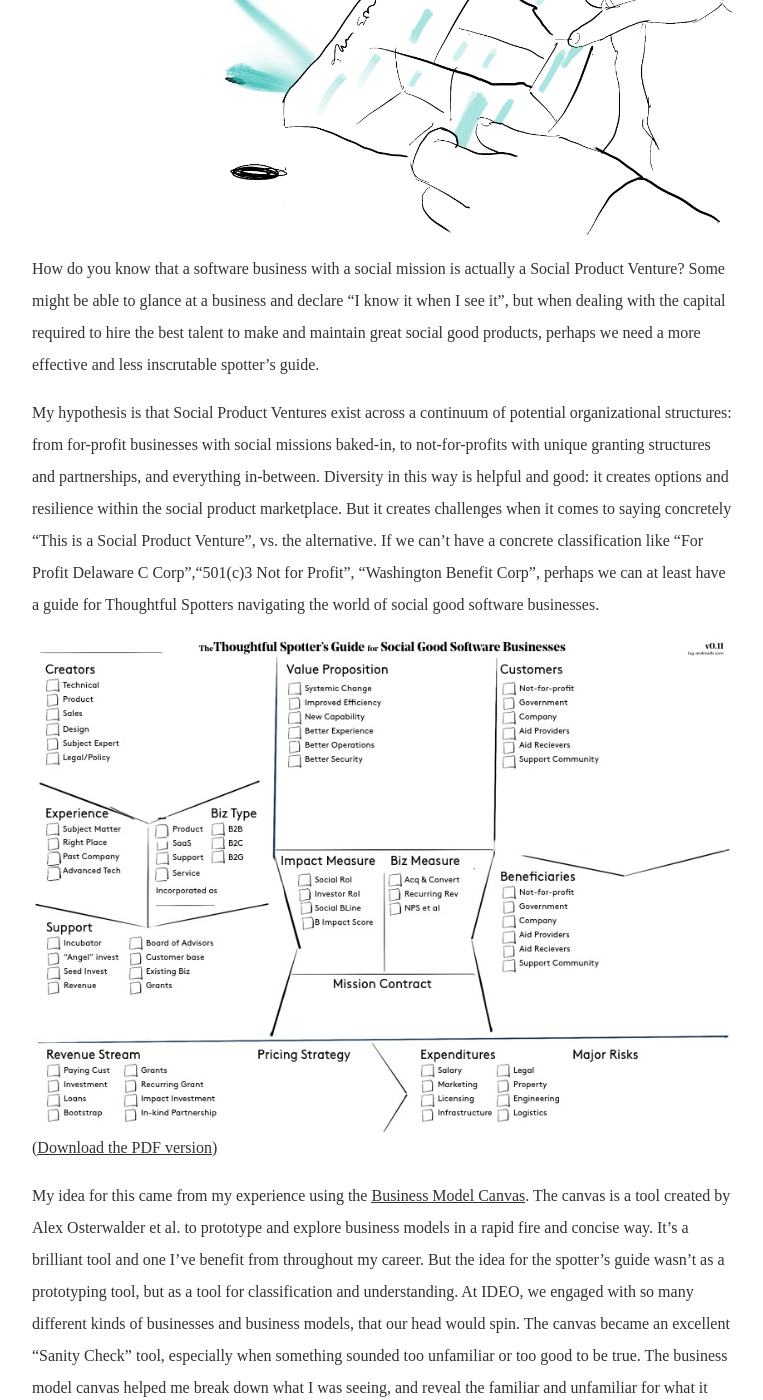
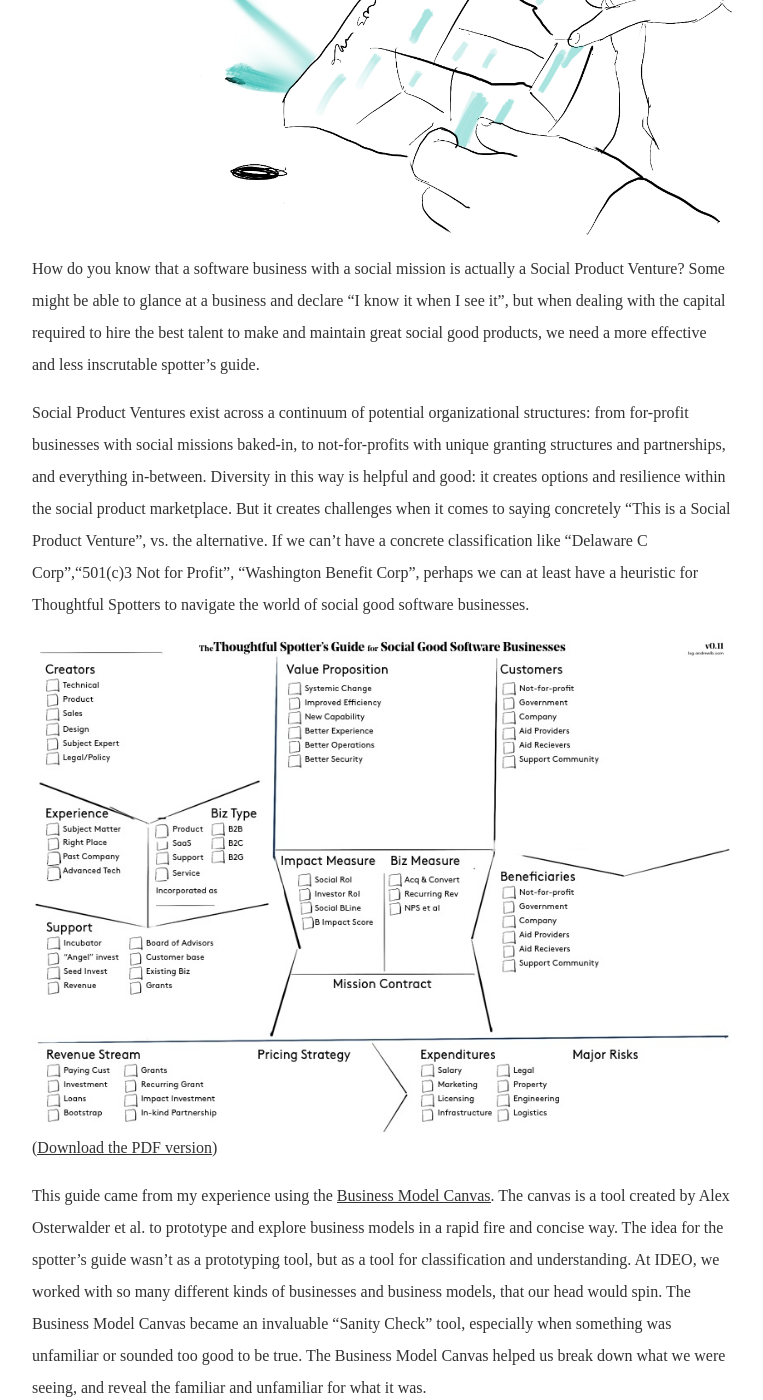
Before and after one commit to readywater/log.andrewlb.com, a Jekyll site: the page built from _posts/2017-07-10-spottersguide.md, in a window 1280 px wide and 1400 px high, scrolled down 490 px. Shown: the whole window, without its empty margins (258-1021 px from the left). Built offline with Jekyll 4.4.1, drawn with Linux system fonts in a browser that asks for light colours; some web fonts are replaced; comment, search, counter and statistics services are not loaded; some of the changed text lies outside the part shown.

Commit message:
Edit of most recent post

```diff
--- a/_posts/2017-07-10-spottersguide.md
+++ b/_posts/2017-07-10-spottersguide.md
@@ -8,35 +8,35 @@
 image: '/images/posts/20170710-spotter.jpg'
 ---
 
-How do you know that a software business with a social mission is actually a Social Product Venture? Some might be able to glance at a business and declare “I know it when I see it”, but when dealing with the capital required to hire the best talent to make and maintain great social good products, perhaps we need a more effective and less inscrutable spotter’s guide.
+How do you know that a software business with a social mission is actually a Social Product Venture? Some might be able to glance at a business and declare “I know it when I see it”, but when dealing with the capital required to hire the best talent to make and maintain great social good products, we need a more effective and less inscrutable spotter’s guide.
 
-My hypothesis is that Social Product Ventures exist across a continuum of potential organizational structures: from for-profit businesses with social missions baked-in, to not-for-profits with unique granting structures and partnerships, and everything in-between. Diversity in this way is helpful and good: it creates options and resilience within the social product marketplace. But it creates challenges when it comes to saying concretely “This is a Social Product Venture”, vs. the alternative. If we can’t have a concrete classification like “For Profit Delaware C Corp”,“501(c)3 Not for Profit”, “Washington Benefit Corp”, perhaps we can at least have a guide for Thoughtful Spotters navigating the world of social good software businesses.
+Social Product Ventures exist across a continuum of potential organizational structures: from for-profit businesses with social missions baked-in, to not-for-profits with unique granting structures and partnerships, and everything in-between. Diversity in this way is helpful and good: it creates options and resilience within the social product marketplace. But it creates challenges when it comes to saying concretely “This is a Social Product Venture”, vs. the alternative. If we can’t have a concrete classification like “Delaware C Corp”,“501(c)3 Not for Profit”, “Washington Benefit Corp”, perhaps we can at least have a heuristic for Thoughtful Spotters to navigate the world of social good software businesses.
 
 ![SPV Spotter Guide]({{ site.url }}/images/posts/20170710-spottersguide.jpg)
 ([Download the PDF version]({{ site.url }}/assets/v011spotter.pdf))
 
-My idea for this came from my experience using the [Business Model Canvas](https://strategyzer.com/canvas/business-model-canvas). The canvas is a tool created by Alex Osterwalder et al. to prototype and explore business models in a rapid fire and concise way. It’s a brilliant tool and one I’ve benefit from throughout my career. But the idea for the spotter’s guide wasn’t as a prototyping tool, but as a tool for classification and understanding. At IDEO, we engaged with so many different kinds of businesses and business models, that our head would spin. The canvas became an excellent “Sanity Check” tool, especially when something sounded too unfamiliar or too good to be true. The business model canvas helped me break down what I was seeing, and reveal the familiar and unfamiliar for what it was.
+This guide came from my experience using the [Business Model Canvas](https://strategyzer.com/canvas/business-model-canvas). The canvas is a tool created by Alex Osterwalder et al. to prototype and explore business models in a rapid fire and concise way. The idea for the spotter’s guide wasn’t as a prototyping tool, but as a tool for classification and understanding. At IDEO, we worked with so many different kinds of businesses and business models, that our head would spin. The Business Model Canvas became an invaluable “Sanity Check” tool, especially when something was unfamiliar or sounded too good to be true. The Business Model Canvas helped us break down what we were seeing, and reveal the familiar and unfamiliar for what it was.
 
 In looking at Social Product Ventures, this Sanity Check has become incredibly important. Many for-profit businesses espouse a social mission or vision for changing the world, but ultimately have nothing organizationally in place to support that mission. Likewise, many not-for-profits talk about technology and product innovation, but have no mechanisms in place to support actual product development and infrastructure. To start making sense of these, I borrowed from the business model canvas and broke down the three verticals that I think are most important:
 
-- *Organization* (creators, experience, business type, and support),
+- *Organization* (Creators, experience, business type, and support),
 - *Thesis* (Value proposition, metrics, and social contract),
 - *Customers* (Customers who pay, and Beneficiaries who benefit).
-- And *Financials* in the form of revenue streams and expenditures service as a baseline for analysis.
+- And *Financials* in summary (revenue streams, pricing model, expenditures, and key risks)
 
-Each section has a series of checklists that are common points I keep encountering in my interviews with social product founders. For example, a product team almost always has a Technical person, a Designer, and Product person. In the social venture space, a legal/policy person might also be a subject matter expert, and the Product person is often tied to sales.
+Each section has a series of checklists with points I keep encountering in my interviews with social product founders. For example, a product team almost always has a Technical person, a Designer, and Product person. In the social venture space, a legal/policy person might also be a subject matter expert, and the Product person is often tied to sales.
 
-Some sections don’t have checklists because they are too diverse, or unique to that market. For example, “Pricing Strategies” could be a checklist if it is a Software-as-a-Service business, but when navigating the relationship between Customer and Beneficiaries, there is often a unique proposition. For example, in the Electronic Health Record space, EHR systems were often priced according to federal funding for “Meaningful Use” dollars, and not market demand per-se.
+Some sections don’t have checklists because they are too diverse, or unique to that market. “Pricing Strategies” could be a checklist if it is a Software-as-a-Service business, but when navigating the relationship between Customer and Beneficiaries, there is often a unique proposition. For example, in the Electronic Health Record space, EHR systems were often priced according to federal funding for “Meaningful Use” dollars, and not market demand per-se.
 
 **Organizations** is broken down into Creators, Experience, Business Type, and Support.
-- Creators are the founding and current team. Where possible, I try to write who is what next to each checkmark, and often early stage businesses will have one person filling multiple roles.
+- Creators are the founding and core team. Where possible, I try to write who is what next to each checkmark, and often early stage businesses will have one person filling multiple roles.
 - Experience relates to the founding team’s experience leading into the business. This is often a secret sauce that can hint at the potential for success.
 - Biz Type is the type of organization and core model, which is a bit more static and foundational. Where possible, you can also list the type of incorporation.
 
 **Thesis** relates to the core principal and world view of the business, broken down into the Value Proposition, how that value is measured, and what I’ve called the Mission Contract.
 - Value Propositions can be defined in many ways. I’ve laid out a few examples that are common in the social good space, which are often simply improving on existing processes. A “Systemic Change” value proposition might be a [Grameen Bank](https://en.wikipedia.org/wiki/Grameen_Bank), an “Improved Efficiency” might by a [Turbotax-like tool for a terrible bureaucratic system](https://upsolve.org/),  and a “New Capability” might be [Food Stamp balances over text message](http://splash.codeforamerica.org/balance/english/ak/).
-- Metrics are split into Social measures and Business measures. Traditional business measures like Customer Acquisitions and Conversions, various measures of Recurring Revenue, and similar are vital for social good businesses to track. It becomes more challenging with Social Impact measures, such as Social ROI. There are great tools like [Sinzer.org] that have frameworks for tracking and development these metrics, and I will be developing a tool to help social product ventures define their success metrics
-- The Mission Contract is a concrete list of things that enshrines and protects the social mission of the business. The might be on the far end of incorporating as a Not-For-Profit or B. Corp, or seeking mission-oriented Venture funding, or establishing an advisory board for community representatives
+- Metrics are split into Social measures and Business measures. Traditional business measures like Customer Acquisitions and Conversions, various measures of Recurring Revenue, and similar are vital for social good businesses to track. It becomes more challenging with Social Impact measures, such as Social ROI. There are great tools like [Sinzer.org] that have frameworks for tracking and development these metrics, and I will be developing a tool to help Social Product Ventures explore and define their own success metrics
+- The Mission Contract is a key section with a concrete list of things that enshrines and protects the social mission of the business. The might be on the far end of incorporating as a Not-For-Profit or B. Corp, or seeking mission-oriented Venture funding, or establishing an advisory board for community representatives. If this comes up short, you may not be looking at a Social Product Venture.
 
 **Customers** are the general mix of customers, users, and beneficiaries. I’ve specifically not put User in this category, as that categorization is often more nuanced that checkmarks can fill.
 - Customers are anyone who is paying for the product. This might be a Not-For-Profit, an aid provider like a legal aid clinic, a company like Kickstarter looking to track its B.corp status with a B2B social impact tool, or a user who is a direct aid seeker AND paying for the product somehow.
@@ -45,9 +45,9 @@
 **Financials** are heavily abstracted, and are mostly a tool to drive more specific questions. They capture Revenue Stream and Pricing Strategy, as well as Expenditures and Major Risks
 - Revenue Stream is anything that is bringing in resources with a monetary value (at this point). This can be investment, grants, in-kind partnerships, high-value volunteer hours, etc.
 - Pricing Strategy is how the business makes money through its product or service. It might be a yearly licensing fee, it might be tied to a federal funding policy, it might be a per-user usage fee, or a filing fee. Every business has to find the pricing strategy that fits its model and mission, so expect massive variation here.
-- Expenditures are the primary drains to the bank account. For software businesses, this is almost always salary and–at-scale–infrastructure. But there might be additional expenditures too, such as licensing, legal fees, property, or logistics.
+- Expenditures are the primary drains to your accounts. For software businesses, this is almost always salary and–at-scale–infrastructure. But there might be additional expenditures too, such as licensing, legal fees, property, or logistics.
 - Major Risks are the big existential threats. In a highly regulated space, it might be the risk of being in breach or boxed into an ineffective business model. For a not-for-profit serving a smaller community, it might be over-reliance on a single foundation. These are many and should be acknowledged.
 
-By explicitly mapping these factors for software-based businesses with social missions, it enables us to understand, compare, and explore businesses that seem wildly different on their surface, yet carry many commonalities in their founding DNA. It allows us to ask the questions that are relevant, and explore the reasons for different decisions with a lens to learn from each business’ unique traits.
+By explicitly mapping these factors for software-based businesses with social missions, it enables us to understand, compare, and explore businesses that seem wildly different on their surface, yet carry commonalities in their founding DNA. It allows us to ask the questions that are relevant, and explore the reasons for different decisions with a lens to learn from each business’ unique traits.
 
 So what’s next? This tool is in its very early stages, and will be evolving continuously. I’m actively interviewing social product businesses right now, and have benefited from some great conversations that I’ll be sharing in the coming weeks. These are businesses that are building software products in a dozen different ways, with unique approaches to funding, and with a thoughtful eye for how they can both do good and grow at the same time. If you’re a Social Product Venture and you think you could fill out this Spotter’s Guide, I’d love to hear from you. Drop me a line at [lovettbarron@newamerica.org](mailto:lovettbarron@newamerica.org).
```
